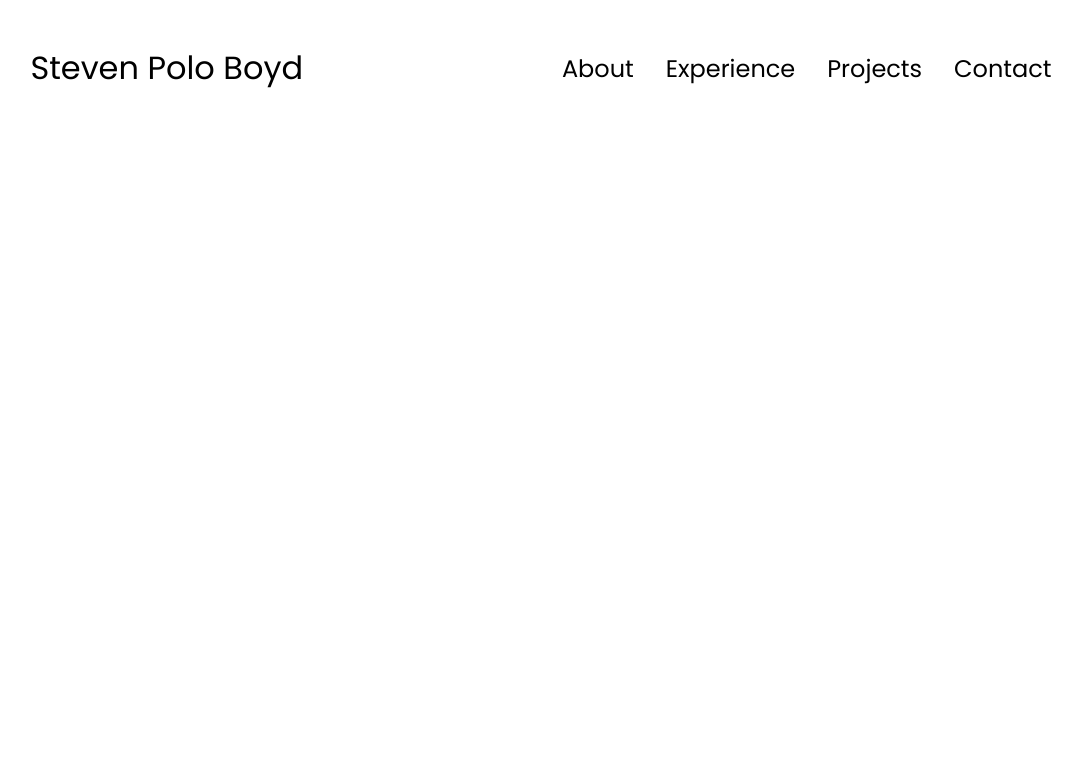
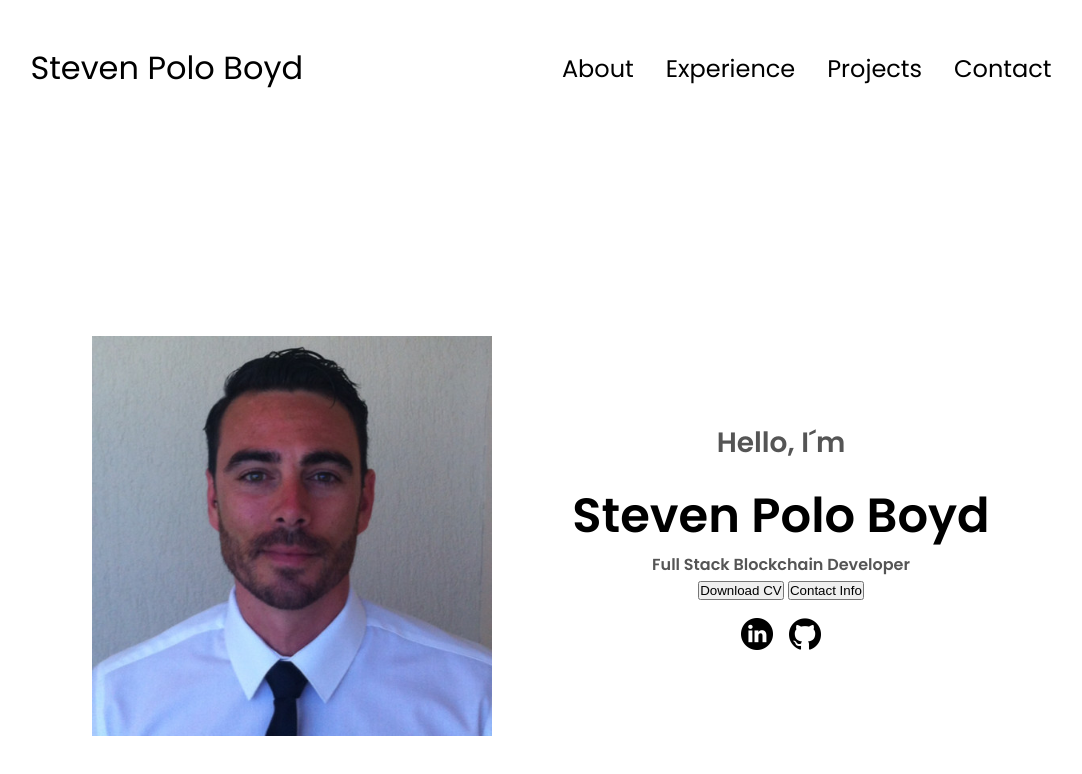
Before and after one commit to FiboPolo/Portfolio-website-html-css-js, a plain HTML site: page index.html in a window 1280 px wide. Shown: the whole page, without its empty margins (99-1181 px from the left). Drawn offline with Linux system fonts and the light colour scheme.

Commit message:
update 3

```diff
--- a/index.html
+++ b/index.html
@@ -35,6 +35,24 @@
       </div>
     </div>
   </nav>
+  <section id="profile">
+    <div class="section__pic-container">
+      <img src="./assets/cv pic.jpeg" alt="Steven Polo profile picture">
+    </div>
+    <div class="section__text">
+      <p class="section__text__p1">Hello, I´m</p>
+      <h1 class="title">Steven Polo Boyd</h1>
+      <p class="section__text__p2">Full Stack Blockchain Developer</p>
+      <div class="btn-container">
+        <button class="btn btn-color-2" onclick="window.open('./assets/Steven Polo Boyd_2024.pdf')">Download CV</button>
+        <button class="btn btn-color-1" onclick="location.href='./#contact'">Contact Info</button>
+      </div>
+      <div id="socials-container">
+        <img src="./assets/linkedin.png" alt="My LinkedIn profile" class="icon" onclick="location.href='https://www.linkedin.com/in/steven-polo-developer/'">
+        <img src="./assets/github.png" alt="My Github profile" class="icon" onclick="location.href='https://github.com/FiboPolo'">
+      </div>
+    </div>
+  </section>
   <script src="script.js"></script>
 </body>
 </html>
--- a/style.css
+++ b/style.css
@@ -133,3 +133,82 @@ a:hover {
 .hamburger-icon.open span:last-child {
   transform: rotate(-45deg) translate(10px, -5px);
 }
+
+.hamburger-icon span:first-child {
+  transform: none;
+}
+
+.hamburger-icon span:first-child {
+  opacity: 1;
+}
+
+.hamburger-icon span:first-child {
+  transform: none;
+}
+
+/* SECTIONS */
+
+section {
+  padding-top: 4vh;
+  height: 96vh;
+  margin: 0 10rem;
+  min-width: fit-content;
+  box-sizing: border-box;
+}
+
+.section-container {
+  display: flex;
+}
+
+/*PROFILE SECTION*/
+
+#profile {
+  display: flex;
+  justify-content: center;
+  gap: 5rem;
+  height: 80hv;
+}
+
+.section__pic-container {
+  display: flex;
+  height: 400px;
+  width: 400px;
+  margin: auto 0;
+}
+
+.section__text {
+  align-self: center;
+  text-align: center;
+}
+
+.section__text p {
+  font-weight: 600;
+}
+
+.section__text__p1 {
+  text-align: center;
+}
+
+.section__text__p1 {
+  font-size: 1.75rem;
+  margin-bottom: 1rem;
+}
+
+.title {
+  font-size: 3rem;
+  text-align: center;
+}
+
+#socials-container {
+  display: flex;
+  justify-content: center;
+  margin-top: 1rem;
+  gap: 1rem;
+}
+
+/* ICONS */
+
+.icon {
+  cursor: pointer;
+  height: 2rem;
+}
```
